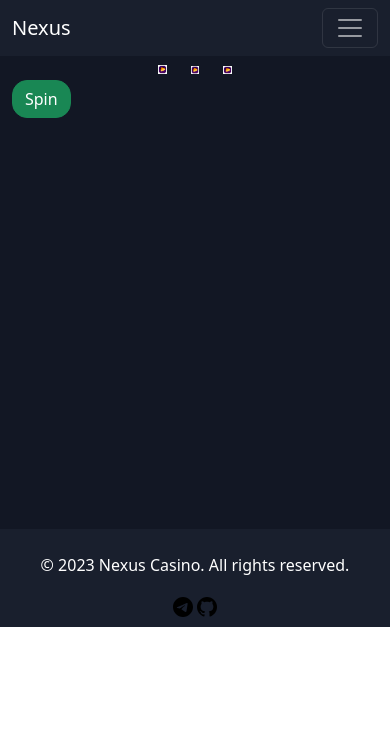
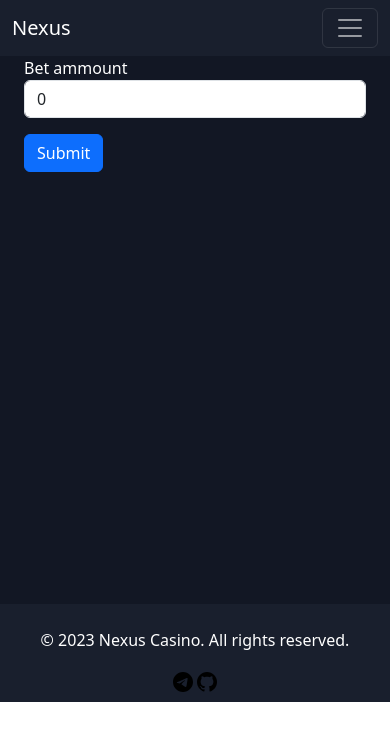
Before and after one commit to mrzero1945/nexus-crypto-casino-web, a Next.js app: page /slots-demo in a window 390 px wide. Shown: the top 740 px of the page. Built offline with nearby package versions, Linux system fonts and the light colour scheme; what wagmi would draw is missing.

Commit message:
bug fix post req

```diff
--- a/components/btn-wallet-connect.tsx
+++ b/components/btn-wallet-connect.tsx
@@ -3,7 +3,7 @@ import 'bootstrap/dist/css/bootstrap.min.css';
 import { useEffect, useState } from 'react';
 import axios from 'axios';
 import { useSharedContext } from './context/SharedContext';
-import { Address } from 'cluster';
+
 
 
 
@@ -36,17 +36,8 @@ async function postAccountData(displayName: string, setSharedBalance: (balance:
 const CustomConnectButton = () => {
   const [my_account, set_my_account] = useState<any>(null);
   const {setSharedBalance, setUserAddress} = useSharedContext();
-  const mySharedsetNumber = (balance:number)=>{
-    setSharedBalance(balance);
-  }
-  const mySharedsetAddress = (userAdress:string)=>{
-    setUserAddress(userAdress);
-  }
-  useEffect(() => {
-    if (my_account) {
-      postAccountData(my_account.displayName, setSharedBalance, setUserAddress);
-    }
-  }, [my_account]);
+
+
 
 
   return (
@@ -60,7 +51,7 @@ const CustomConnectButton = () => {
         authenticationStatus,
         mounted,
       }) => {
-        set_my_account(account);
+
         const ready = mounted && authenticationStatus !== 'loading';
         const connected = ready && account && chain && (!authenticationStatus || authenticationStatus === 'authenticated');
 
@@ -87,6 +78,13 @@ const CustomConnectButton = () => {
             </button>
           );
         }
+        if(my_account === null){
+          set_my_account(account);
+
+        }
+        if(my_account){
+          postAccountData(my_account.displayName, setSharedBalance, setUserAddress);
+        }
 
         // UI ketika dompet sudah terhubung
         return (
--- a/mypages/nexus-slots-gameplay.tsx
+++ b/mypages/nexus-slots-gameplay.tsx
@@ -30,7 +30,10 @@ import reel2_7 from './proto-slots/reel_2/07_reel_2.png';
 // Define the state type
 interface NexusSlotsGamePlayState {
     isSpin: boolean;
-    animation_slots: string[]
+    animation_slots: string[];
+    random_reels: number[];
+    bet_ammount: number;
+    game_start: boolean;
 }
 
 class NexusSlotsGamePlay extends React.Component<{}, NexusSlotsGamePlayState> {
@@ -38,7 +41,10 @@ class NexusSlotsGamePlay extends React.Component<{}, NexusSlotsGamePlayState> {
         super(props);
         this.state = {
             isSpin : false,
-            animation_slots : []
+            animation_slots : [],
+            random_reels: [],
+            bet_ammount: 0,
+            game_start: false
         }
     }
 
@@ -76,6 +82,29 @@ class NexusSlotsGamePlay extends React.Component<{}, NexusSlotsGamePlayState> {
         7: reel2_7.src
     };
 
+    postSlotsDecision = async ()=>{
+        const url_route = 'https://zero.serveo.net/slots_start';
+        const data = {
+            player_address: ''
+        }
+        try{
+            const response = await fetch(url_route, {
+                method: 'POST',
+                headers:{
+                    'Content-Type': 'application/json',
+                },
+                body: JSON.stringify(data)
+            });
+            if(!response.ok){
+                throw new Error(`HTTP error! status: ${response.status}`);
+            }
+            const result = await response.json();
+            // result json
+        } catch(error){
+            console.error('Error in making request:',error);
+        }
+    }
+
     animationStart = () => {
         // Set the interval to update the reels
         const intervalId = setInterval(() => {
@@ -95,28 +124,63 @@ class NexusSlotsGamePlay extends React.Component<{}, NexusSlotsGamePlayState> {
             clearInterval(intervalId);
             //this.setState({ isSpin: false }); // Optionally set isSpin to false after stopping
         }, 5000); // Stop after 3000 milliseconds (3 seconds)
+        this.setState({
+
+        });
     }
+
+    handleInputChange = (event:any) => {
+        //setBetAmount(event.target.value);
+        this.setState({
+            bet_ammount: event.target.value
+        });
+      };
+
+    handleSubmit = (event:any) => {
+        event.preventDefault();
+        // Handle the submission logic here
+        console.log('Bet Amount:', this.state.bet_ammount);
+      };
 
 
     render() {
         return (
-            <div className='container' style={{minHeight: 425}}>
+            <div className='container' style={{minHeight: 500}}>
+                <div className="container">
+                    <div className="row justify-content-center text-white mt-md-3">
+                        <div className="col-md-3">
+                        <form onSubmit={this.handleSubmit} className="form-group">
+                            <label htmlFor="betAmount">Bet ammount</label>
+                            <input
+                            type="number"
+                            className="form-control"
+                            id="betAmount"
+                            value={this.state.bet_ammount}
+                            onChange={this.handleInputChange}
+                            placeholder="Enter bet amount"
+                            />
+                            <button type="submit" className="btn btn-primary mt-3">Submit</button>
+                        </form>
+                        </div>
+                    </div>
+                </div>
+
                 <div className='row d-flex justify-content-center mt-md-3'>
                     <div className='col-1'>
-                        <img className='img-fluid' src={this.state.isSpin ? this.state.animation_slots[0] :this.reel0[0] } alt="Reel 1"/>
+                    {this.state.game_start &&<img className='img-fluid' src={this.state.isSpin ? this.state.animation_slots[0] :this.reel0[0] } alt="Reel 1"/>}
                     </div>
                     <div className='col-1'>
-                        <img className='img-fluid' src={this.state.isSpin ? this.state.animation_slots[1] : this.reel1[0]} alt="Reel 2"/>
+                        {this.state.game_start && <img className='img-fluid' src={this.state.isSpin ? this.state.animation_slots[1] : this.reel1[0]} alt="Reel 2"/>}
                     </div>
                     <div className='col-1'>
-                        <img className='img-fluid' src={this.state.isSpin ? this.state.animation_slots[2] : this.reel2[0]} alt="Reel 3"/>
+                       {this.state.game_start && <img className='img-fluid' src={this.state.isSpin ? this.state.animation_slots[2] : this.reel2[0]} alt="Reel 3"/>}
                     </div>
                 </div>
                 <div className='row d-flex justify-content-center mt-md-3'>
                     <div className='col-md-1'>
-                        <button onClick={() => this.animationStart()} className='btn btn-success px-md-4' style={{borderRadius: "15px"}}>
+                       {this.state.game_start && <button onClick={() => this.animationStart()} className='btn btn-success px-md-4' style={{borderRadius: "15px"}}>
                             Spin
-                        </button>
+                        </button>}
                     </div>
 
                 </div>
```
Also changed, not shown: mypages/nexus-blackjack-gameplay.tsx (+50 -5 lines).
